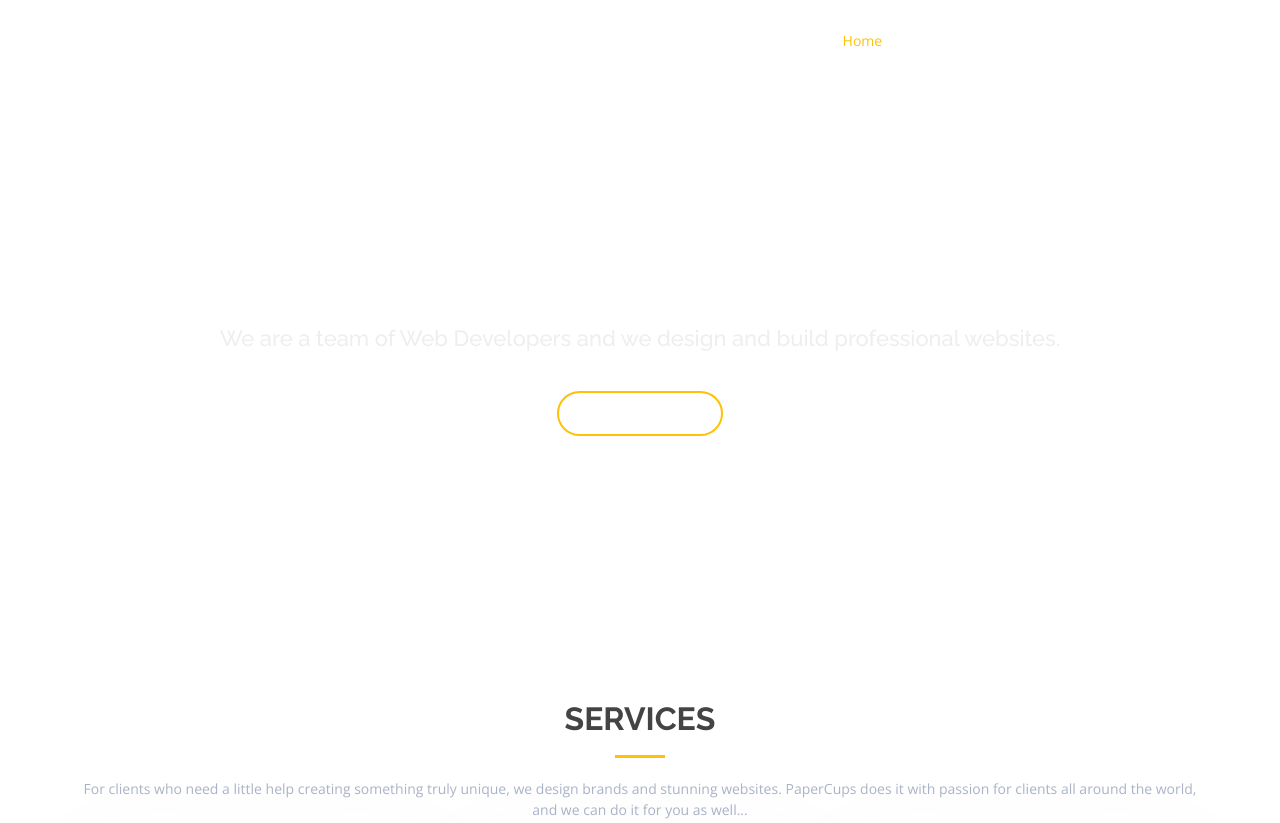
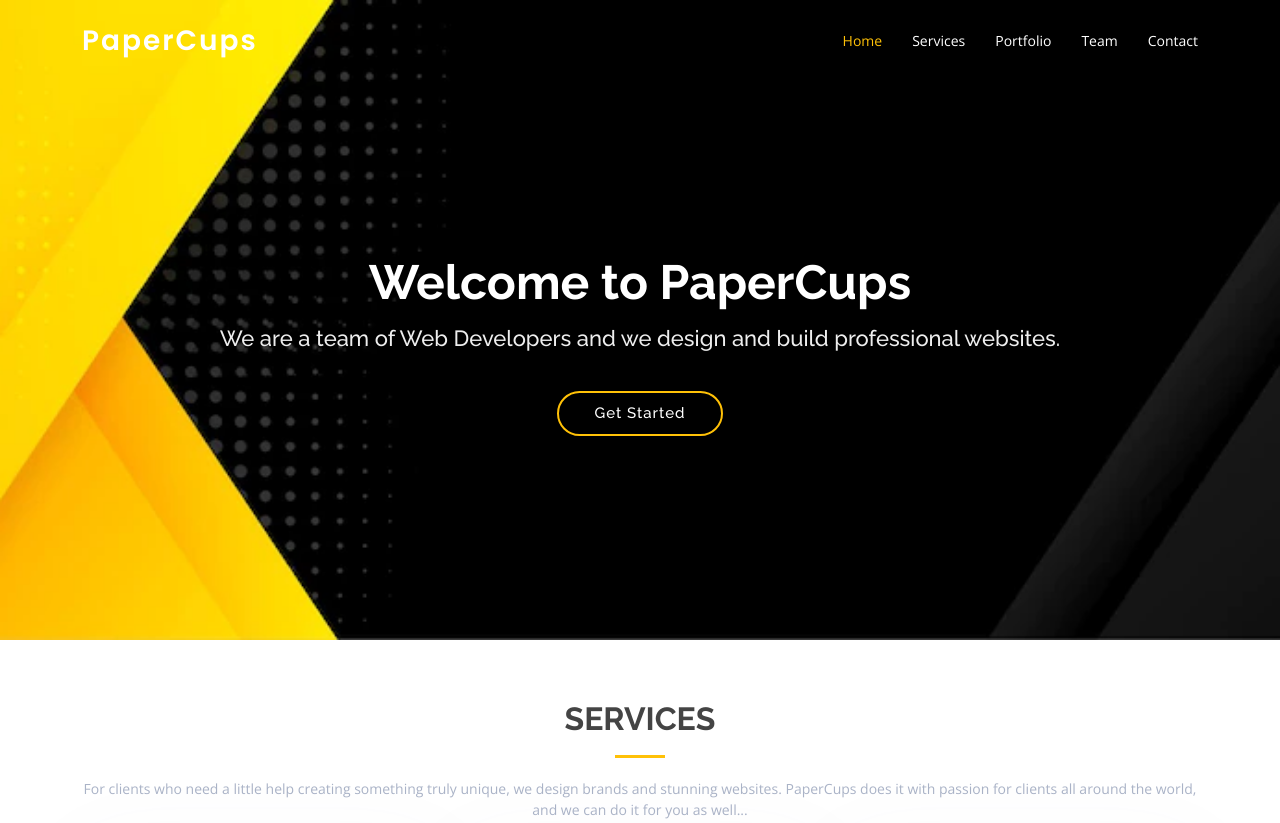
Before and after one commit to papercups-22/portfolio, a plain HTML site: page index.html in a window 1280 px wide. Shown: the top 823 px of the page. Drawn offline with nearby package versions, Linux system fonts and the light colour scheme.

Commit message:
Update style.css

```diff
--- a/assets/css/style.css
+++ b/assets/css/style.css
@@ -270,7 +270,7 @@ h1, h2, h3, h4, h5, h6 {
 #hero {
   width: 100%;
   height: 80vh;
-  background: url("../assets/img/hero-image.png") top center;
+  background: url("../img/hero-image.png") top center;
   background-size: cover;
   position: relative;
 }
```
